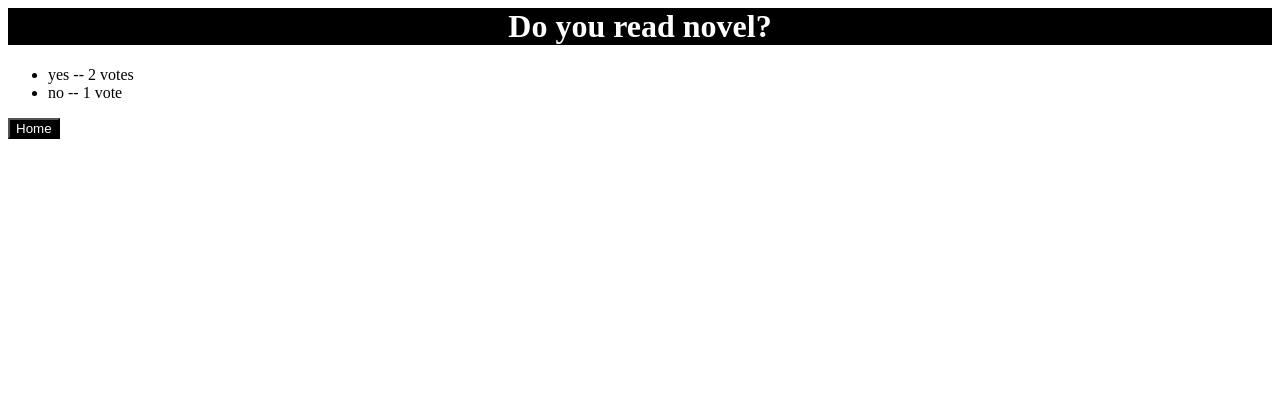
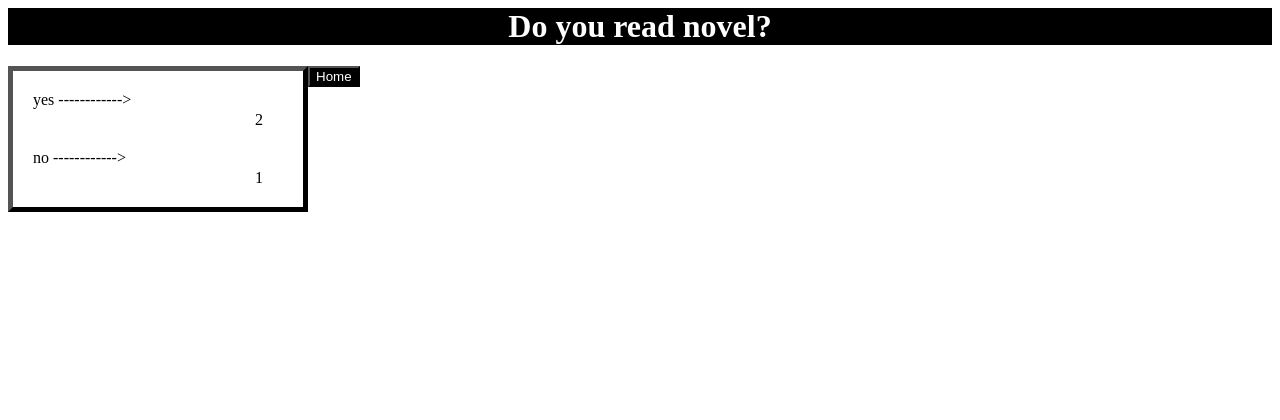
Before and after one commit to RyukungG/ku-polls, a Django app: page /polls/7/results/ in a window 1280 px wide. Shown: the top 420 px of the page. Run offline with Django 4.2, Linux system fonts and the light colour scheme; data comes from the database, SQL or seed files in the repository.

Commit message:
Improve the appearance

```diff
--- a/polls/static/polls/style.css
+++ b/polls/static/polls/style.css
@@ -23,3 +23,21 @@ h1 {
     color: white;
     text-align: center;
 }
+
+#result{
+    display: block;
+    margin: 0 auto;
+    border: 5px outset black;
+    float: left;
+}
+
+.vote {
+  width: 250px;
+  text-align: left;
+  padding: 20px;
+}
+
+.vote_result {
+    float: right;
+    padding: 20px;
+}
--- a/polls/templates/polls/results.html
+++ b/polls/templates/polls/results.html
@@ -1,7 +1,7 @@
 {% load static %}
 <link rel="stylesheet" href="{% static 'polls/style.css' %}">
 <h1>{{ question.question_text }}</h1>
-
+<body>
 {% if messages %}
 <ul class="messages">
     {% for message in messages %}
@@ -12,10 +12,11 @@
 </ul>
 {% endif %}
 
-<ul>
-{% for choice in question.choice_set.all %}
-    <li>{{ choice.choice_text }} -- {{ choice.votes }} vote{{ choice.votes|pluralize }}</li>
-{% endfor %}
-</ul>
+<div id="result">
+    {% for choice in question.choice_set.all %}
+        <div class="vote">{{ choice.choice_text }} ------------><div class="vote_result">{{ choice.votes }}</div></div>
+    {% endfor %}
+</div>
 
 <a href="{% url 'polls:index' %}"><button type="button">Home</button></a>
+</body>
```
